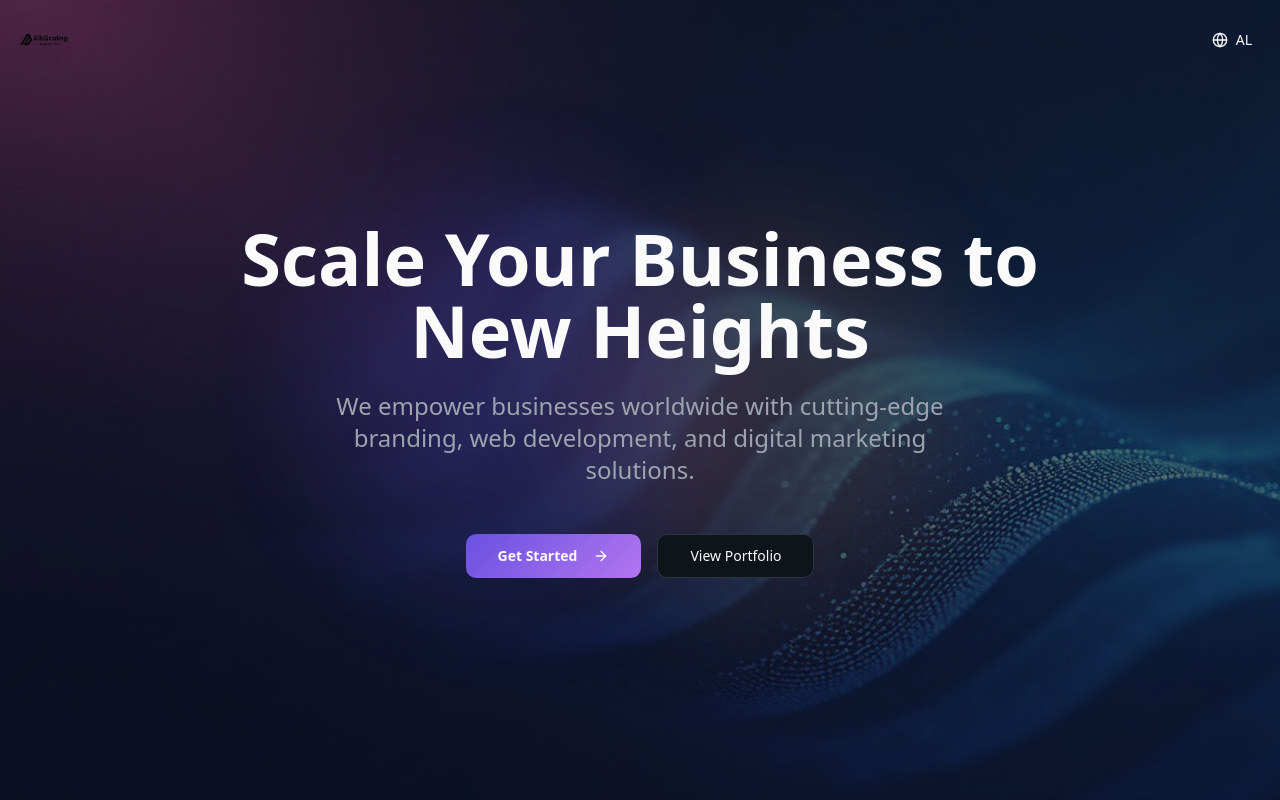
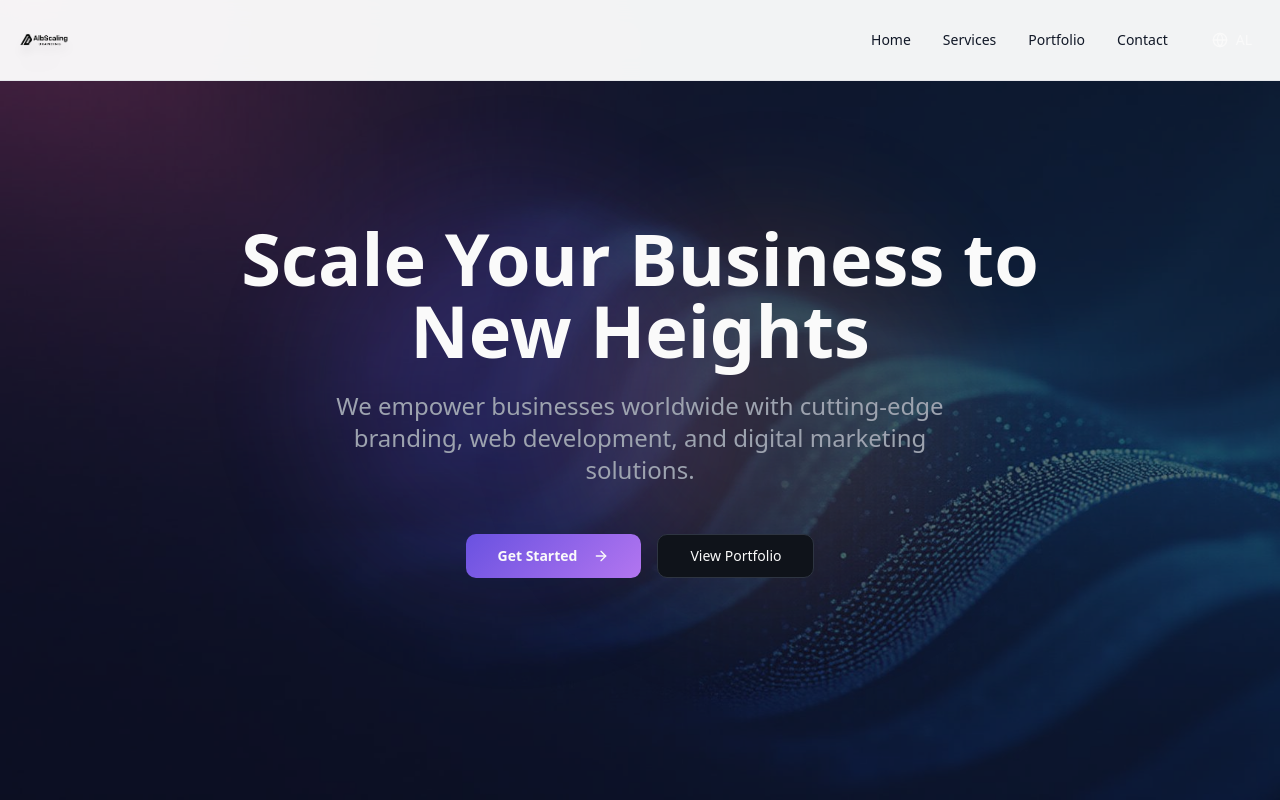
Before and after one commit to redbil19/albscaling, a React (Vite) app: page / in a window 1280 px wide. Shown: the top 800 px of the page. Built offline with nearby package versions, Linux system fonts and the light colour scheme; the HTML template or start-up script is replaced by a standard one.

Commit message:
navigation 2

```diff
--- a/src/components/Navbar.tsx
+++ b/src/components/Navbar.tsx
@@ -30,8 +30,8 @@ export const Navbar = () => {
     <nav
       className={`fixed top-0 left-0 right-0 z-50 transition-all duration-300 ${
         isScrolled
-          ? 'bg-white/95 backdrop-blur-md border-b border-gray-200'
-          : 'bg-transparent'
+          ? 'bg-transparent border-none'
+          : 'bg-white/95 backdrop-blur-md border-b border-gray-200'
       }`}
     >
       <div className="container mx-auto px-4">
@@ -41,7 +41,7 @@ export const Navbar = () => {
               src={logo}
               alt="AlbScaling"
               className={`h-14 w-auto drop-shadow-xl transition-all duration-300 ${
-                isScrolled ? 'brightness-125 contrast-125' : 'brightness-100'
+                isScrolled ? 'brightness-125 contrast-125' : 'brightness-110'
               }`}
             />
           </button>
```
